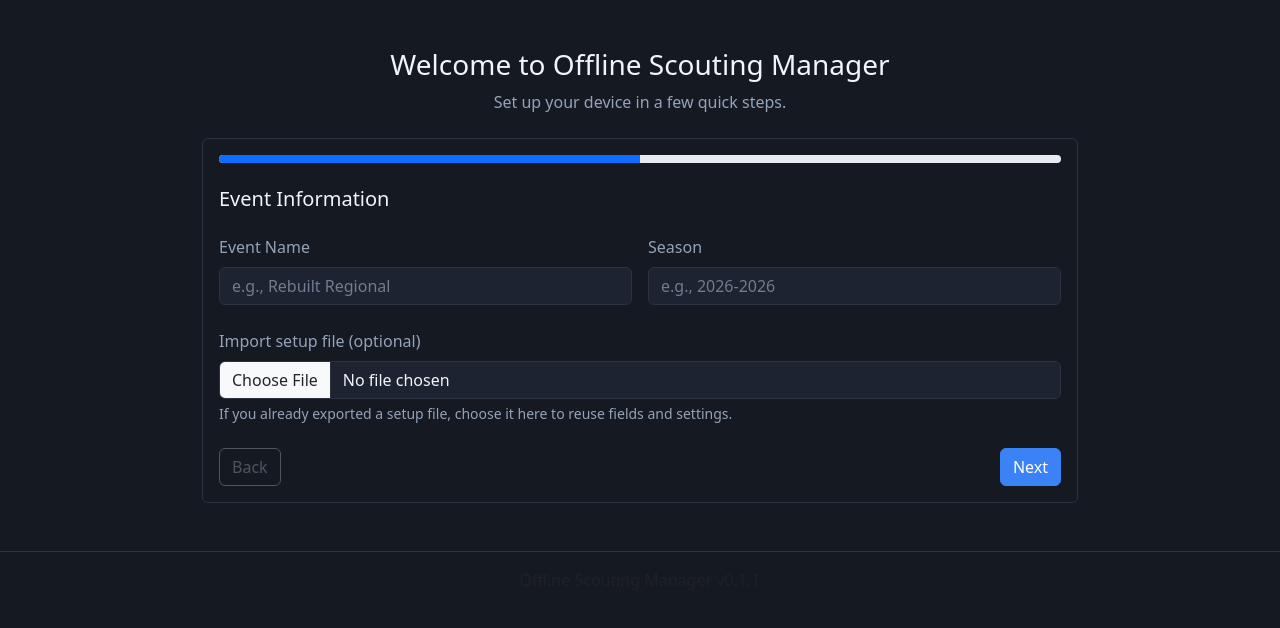
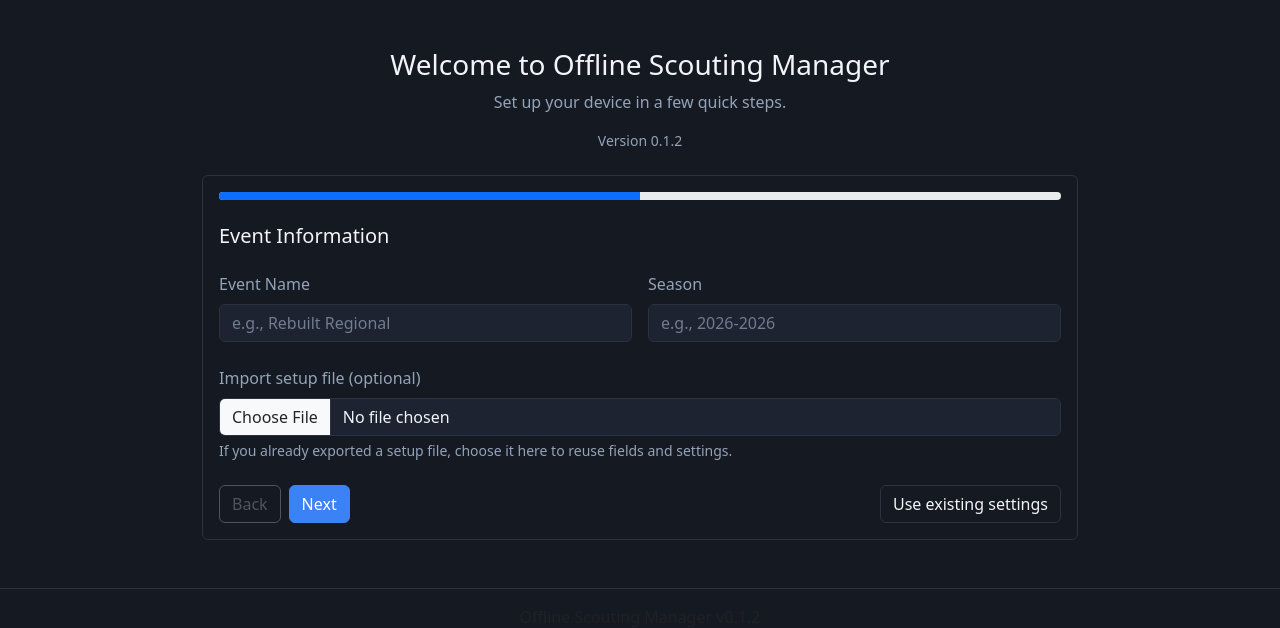
Before and after one commit to rishanreddy/Offline_Scouting_Manager, a Flask app: page /setup in a window 1280 px wide. Shown: the part 63-691 px from the top of the page. Run offline with Flask 3, Linux system fonts and the light colour scheme; data that the repository does not hold is empty; some libraries are stand-ins or nearby versions.

Commit message:
release: re-run setup wizard on new versions

```diff
--- a/main.py
+++ b/main.py
@@ -15,6 +15,7 @@ import datetime
 import logging
 import shutil
 import re
+import json
 from logging.handlers import RotatingFileHandler
 from pathlib import Path
 
@@ -48,6 +49,7 @@ from utils import (
     list_devices,
     get_expected_devices,
     set_expected_devices,
+    APP_STATE_FILE,
     check_for_updates,
     CURRENT_VERSION,
 )
@@ -82,6 +84,20 @@ def inject_version():
     return {"app_version": CURRENT_VERSION}
 
 
+def load_app_state() -> dict:
+    if APP_STATE_FILE.exists():
+        try:
+            return json.loads(APP_STATE_FILE.read_text(encoding="utf-8"))
+        except json.JSONDecodeError:
+            return {}
+    return {}
+
+
+def save_app_state(state: dict) -> None:
+    APP_STATE_FILE.parent.mkdir(parents=True, exist_ok=True)
+    APP_STATE_FILE.write_text(json.dumps(state, indent=2), encoding="utf-8")
+
+
 @app.before_request
 def enforce_setup_wizard():
     if request.endpoint in {
@@ -95,6 +111,12 @@ def enforce_setup_wizard():
         return None
 
     device_cfg, event, _, _ = load_config()
+    state = load_app_state()
+    last_version = state.get("last_version")
+
+    if last_version != CURRENT_VERSION:
+        return redirect(url_for("setup_wizard"))
+
     if not event.get("name") or not device_cfg.get("name"):
         return redirect(url_for("setup_wizard"))
     return None
@@ -244,6 +266,10 @@ def settings():
 
             backup_config()
             save_config(updated_device, updated_event, new_fields, updated_analysis)
+
+            state = load_app_state()
+            state["last_version"] = CURRENT_VERSION
+            save_app_state(state)
             return redirect(url_for("settings", saved="1"))
 
     return render_template(
@@ -293,11 +319,22 @@ def setup_wizard():
     """First-time setup wizard."""
     device_cfg, event, fields, analysis_cfg = load_config()
 
-    # If already configured, skip wizard
+    # If already configured and version seen, skip wizard
     if request.method == "GET":
-        if event.get("name") and device_cfg.get("name"):
+        state = load_app_state()
+        if (
+            event.get("name")
+            and device_cfg.get("name")
+            and state.get("last_version") == CURRENT_VERSION
+        ):
             return redirect(url_for("show_form"))
-        return render_template("setup_wizard.html")
+        return render_template("setup_wizard.html", current_version=CURRENT_VERSION)
+
+    if request.form.get("skip_setup") == "1":
+        state = load_app_state()
+        state["last_version"] = CURRENT_VERSION
+        save_app_state(state)
+        return redirect(url_for("show_form"))
 
     event_name = (request.form.get("event_name") or "").strip()
     event_season = (request.form.get("season") or "").strip()
@@ -356,6 +393,10 @@ def setup_wizard():
 
     backup_config()
     save_config(updated_device, template_event, template_fields, template_analysis)
+
+    state = load_app_state()
+    state["last_version"] = CURRENT_VERSION
+    save_app_state(state)
 
     expected_devices = template_analysis.get("expected_devices", 8)
     registry = load_registry()
--- a/pyproject.toml
+++ b/pyproject.toml
@@ -1,6 +1,6 @@
 [project]
 name = "offline-scouting-manager"
-version = "0.1.1"
+version = "0.1.2"
 description = "A Flask-based application for managing offline scouting data and operations for robotics outreach teams"
 readme = "README.md"
 requires-python = ">=3.12"
--- a/templates/setup_wizard.html
+++ b/templates/setup_wizard.html
@@ -7,6 +7,9 @@
     <div class="text-center mb-4">
       <h1 class="h3">Welcome to Offline Scouting Manager</h1>
       <p class="text-muted-app">Set up your device in a few quick steps.</p>
+      {% if current_version %}
+      <div class="small text-muted-app">Version {{ current_version }}</div>
+      {% endif %}
     </div>
 
     {% if error %}
@@ -65,9 +68,12 @@
           </div>
 
           <div class="d-flex justify-content-between mt-4">
-            <button type="button" id="prevBtn" class="btn btn-outline-secondary" disabled>Back</button>
-            <button type="button" id="nextBtn" class="btn btn-primary">Next</button>
-            <button type="submit" id="finishBtn" class="btn btn-primary d-none">Finish Setup</button>
+            <div class="d-flex gap-2">
+              <button type="button" id="prevBtn" class="btn btn-outline-secondary" disabled>Back</button>
+              <button type="button" id="nextBtn" class="btn btn-primary">Next</button>
+              <button type="submit" id="finishBtn" class="btn btn-primary d-none">Finish Setup</button>
+            </div>
+            <button type="submit" name="skip_setup" value="1" class="btn btn-outline-secondary">Use existing settings</button>
           </div>
         </form>
       </div>
--- a/utils/__init__.py
+++ b/utils/__init__.py
@@ -13,6 +13,7 @@ from .constants import (
     DEVICE_REGISTRY_FILE,
     CSV_FILE,
     SECRET_FILE,
+    APP_STATE_FILE,
     REQUIRED_FIELDS,
 )
 from .config import (
@@ -69,6 +70,7 @@ __all__ = [
     "DEVICE_REGISTRY_FILE",
     "CSV_FILE",
     "SECRET_FILE",
+    "APP_STATE_FILE",
     "REQUIRED_FIELDS",
     # Config
     "load_config",
--- a/utils/constants.py
+++ b/utils/constants.py
@@ -40,6 +40,7 @@ DEVICE_FILE = CONFIG_DIR / "device.json"
 DEVICE_REGISTRY_FILE = CONFIG_DIR / "device_registry.json"
 CSV_FILE = DATA_DIR / "scouting_data.csv"
 SECRET_FILE = CONFIG_DIR / "secret.key"
+APP_STATE_FILE = CONFIG_DIR / "app_state.json"
 
 # Required field names that must exist in config
 REQUIRED_FIELDS = ["team", "auto_score", "teleop_score"]
```
Also changed, not shown: 1 other file.
